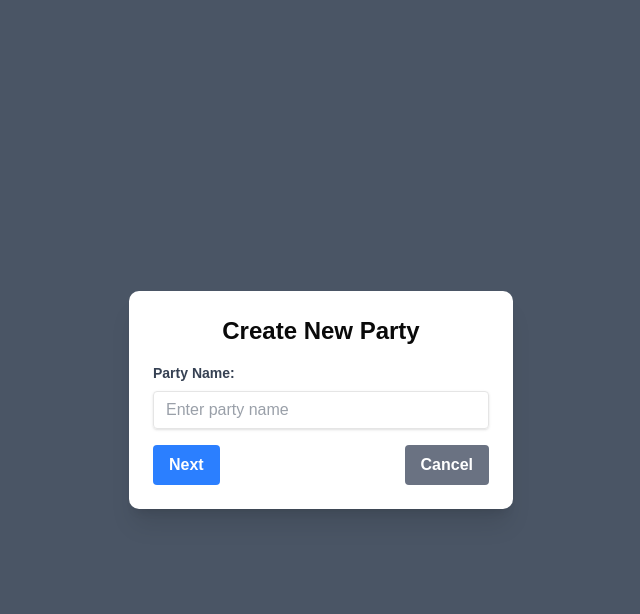
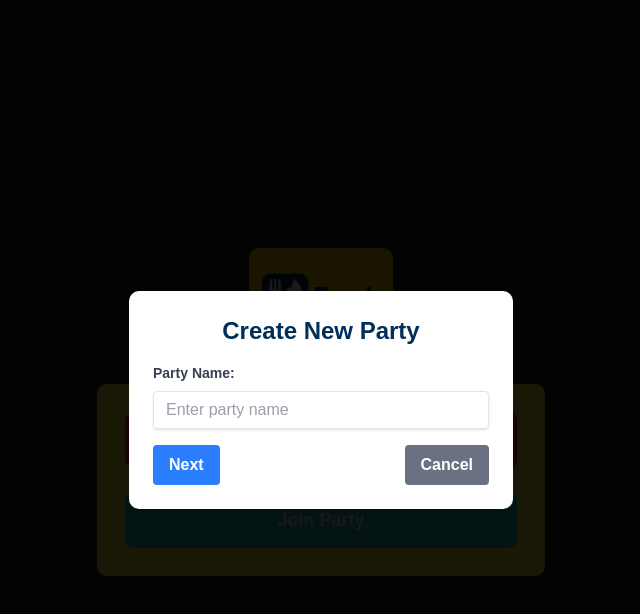
Before and after one commit to Kaleb-Nim/foodr-smu-dot-hack, a Next.js app: page / in a window 1280 px wide. Both pictures are taken after a click on the button "Start Party". Shown: the top 614 px of the page, without its empty margins (319-959 px from the left). Built offline with nearby package versions, Linux system fonts and the light colour scheme; grey boxes are pictures that could not be loaded.

Commit message:
homepage

```diff
--- a/app/components/CreateGroupModal.tsx
+++ b/app/components/CreateGroupModal.tsx
@@ -1,7 +1,8 @@
 "use client";
 
-import React, { useState, useEffect } from 'react';
-import { useRouter } from 'next/navigation';
+import React, { useState, useEffect } from "react";
+import { useRouter } from "next/navigation";
+import clsx from "clsx";
 
 interface CreateGroupModalProps {
   isOpen: boolean;
@@ -10,7 +11,12 @@ interface CreateGroupModalProps {
   initialUserName: string;
 }
 
-export default function CreateGroupModal({ isOpen, onClose, onCreateGroup, initialUserName }: CreateGroupModalProps) {
+export default function CreateGroupModal({
+  isOpen,
+  onClose,
+  onCreateGroup,
+  initialUserName,
+}: CreateGroupModalProps) {
   const [groupName, setGroupName] = useState("");
   // userName state is no longer directly used for group creation here, but kept for initial input
   const [userName, setUserName] = useState(initialUserName);
@@ -35,11 +41,36 @@ export default function CreateGroupModal({ isOpen, onClose, onCreateGroup, initi
   };
 
   return (
-        <div className="fixed inset-0 bg-gray-600 bg-opacity-50 flex items-center justify-center p-4 z-50">
-            <div className="bg-white p-6 rounded-lg shadow-xl w-full max-w-sm">
-                <h2 className="text-2xl font-bold mb-4 text-center">Create New Party</h2>
+    <div
+      className={clsx(
+        "fixed inset-0 z-50 flex items-center justify-center transition-opacity duration-300",
+        isOpen
+          ? "opacity-100 pointer-events-auto"
+          : "opacity-0 pointer-events-none"
+      )}
+    >
+      <div
+        className={clsx(
+          "absolute inset-0 bg-black transition-opacity duration-300",
+          isOpen ? "opacity-90" : "opacity-0"
+        )}
+        onClick={onClose} // Click outside closes modal
+      />
+
+      <div
+        className={clsx(
+          "relative z-10 bg-white p-6 rounded-lg shadow-xl w-full max-w-sm transform transition-all duration-300",
+          isOpen ? "scale-100 opacity-100" : "scale-95 opacity-0"
+        )}
+      >
+        <h2 className="text-2xl font-bold mb-4 text-center text-[#002F5A]">
+          Create New Party
+        </h2>
         <div className="mb-4">
-                    <label htmlFor="groupName" className="block text-gray-700 text-sm font-bold mb-2">
+          <label
+            htmlFor="groupName"
+            className="block text-gray-700 text-sm font-bold mb-2"
+          >
             Party Name:
           </label>
           <input
@@ -51,7 +82,6 @@ export default function CreateGroupModal({ isOpen, onClose, onCreateGroup, initi
             placeholder="Enter party name"
           />
         </div>
-                {/* Removed userName input as it's handled in the new flow */}
         <div className="flex items-center justify-between">
           <button
             onClick={handleSubmit}
--- a/app/components/JoinGroupModal.tsx
+++ b/app/components/JoinGroupModal.tsx
@@ -1,14 +1,18 @@
 "use client";
 
-import React, { useState, useEffect } from 'react';
-import { useRouter } from 'next/navigation';
+import React, { useState, useEffect } from "react";
+import { useRouter } from "next/navigation";
+import clsx from "clsx";
 
 interface JoinGroupModalProps {
   isOpen: boolean;
   onClose: () => void;
 }
 
-export default function JoinGroupModal({ isOpen, onClose }: JoinGroupModalProps) {
+export default function JoinGroupModal({
+  isOpen,
+  onClose,
+}: JoinGroupModalProps) {
   const [groupCode, setGroupCode] = useState("");
   const [error, setError] = useState("");
   const router = useRouter();
@@ -27,7 +31,9 @@ export default function JoinGroupModal({ isOpen, onClose }: JoinGroupModalProps)
       const checkResponse = await fetch(`/api/groups/${groupCode}`);
       if (!checkResponse.ok) {
         const errorData = await checkResponse.json();
-                setError(errorData.message || "Group not found. Please check the code.");
+        setError(
+          errorData.message || "Group not found. Please check the code."
+        );
         return;
       }
 
@@ -40,11 +46,36 @@ export default function JoinGroupModal({ isOpen, onClose }: JoinGroupModalProps)
   };
 
   return (
-        <div className="fixed inset-0 bg-gray-600 bg-opacity-50 flex items-center justify-center p-4 z-50">
-            <div className="bg-white p-6 rounded-lg shadow-xl w-full max-w-sm">
-                <h2 className="text-2xl font-bold mb-4 text-center">Join Party</h2>
+    <div
+      className={clsx(
+        "fixed inset-0 z-50 flex items-center justify-center transition-opacity duration-300",
+        isOpen
+          ? "opacity-100 pointer-events-auto"
+          : "opacity-0 pointer-events-none"
+      )}
+    >
+      <div
+        className={clsx(
+          "absolute inset-0 bg-black transition-opacity duration-300",
+          isOpen ? "opacity-90" : "opacity-0"
+        )}
+        onClick={onClose} // Click outside closes modal
+      />
+
+      <div
+        className={clsx(
+          "relative z-10 bg-white p-6 rounded-lg shadow-xl w-full max-w-sm transform transition-all duration-300",
+          isOpen ? "scale-100 opacity-100" : "scale-95 opacity-0"
+        )}
+      >
+        <h2 className="text-2xl font-bold mb-4 text-center text-[#002F5A]">
+          Join Party
+        </h2>
         <div className="mb-4">
-                    <label htmlFor="groupCode" className="block text-gray-700 text-sm font-bold mb-2">
+          <label
+            htmlFor="groupCode"
+            className="block text-gray-700 text-sm font-bold mb-2"
+          >
             Party Code:
           </label>
           <input
--- a/app/page.tsx
+++ b/app/page.tsx
@@ -1,20 +1,20 @@
 "use client";
 
-import React, { useState, useEffect } from 'react';
-import Link from 'next/link';
-import GroupManager from './components/GroupManager';
-import CreateGroupModal from './components/CreateGroupModal';
-import JoinGroupModal from './components/JoinGroupModal';
+import React, { useState, useEffect } from "react";
+import Link from "next/link";
+import GroupManager from "./components/GroupManager";
+import CreateGroupModal from "./components/CreateGroupModal";
+import JoinGroupModal from "./components/JoinGroupModal";
 
 export default function Home() {
-  const [mode, setMode] = useState<'none' | 'create' | 'join'>('none');
+  const [mode, setMode] = useState<"none" | "create" | "join">("none");
   const [isCreateModalOpen, setIsCreateModalOpen] = useState(false);
   const [isJoinModalOpen, setIsJoinModalOpen] = useState(false);
-  const [userName, setUserName] = useState(''); // State to hold user name for modal
-  const [currentGroupName, setCurrentGroupName] = useState(''); // State to hold group name for GroupManager
+  const [userName, setUserName] = useState(""); // State to hold user name for modal
+  const [currentGroupName, setCurrentGroupName] = useState(""); // State to hold group name for GroupManager
 
   useEffect(() => {
-    const storedUserName = localStorage.getItem('userName');
+    const storedUserName = localStorage.getItem("userName");
     if (storedUserName) {
       setUserName(storedUserName);
     }
@@ -25,43 +25,49 @@ export default function Home() {
   };
 
   const handleCreateGroup = (groupName: string, leaderName: string) => {
-    localStorage.setItem('userName', leaderName); // Save leader's name
+    localStorage.setItem("userName", leaderName); // Save leader's name
     setUserName(leaderName);
     setIsCreateModalOpen(false);
     setCurrentGroupName(groupName); // Store group name in state
-    setMode('create'); // Set mode to 'create' to render GroupManager
+    setMode("create"); // Set mode to 'create' to render GroupManager
   };
 
   return (
-    <div className="min-h-screen flex flex-col items-center justify-center bg-gray-100 p-4">
-      <div className="bg-white rounded-lg shadow-lg overflow-hidden w-full max-w-md">
-        <div className="bg-purple-700 text-white p-4 flex justify-between items-center">
-          <h1 className="text-xl font-semibold">Swipe with Friends</h1>
-          {/* Placeholder for SHIOK logo */}
-          <img src="https://i.imgur.com/l3ty4QJ.png" alt="SHIOK" className="h-8 w-auto" />
-        </div>
-
-        <div className="bg-yellow-400 p-6">
-          <h2 className="text-lg font-bold mb-4">Party Mode</h2>
+    <div className="min-h-screen flex flex-col items-center justify-center bg-[#252525] p-6">
+      <div className="text-black p-6 flex justify-center items-center">
+        {/* Placeholder for SHIOK logo */}
+        <img
+          src="/images/logo_foodr (2).png"
+          alt="SHIOK"
+          className="h-24 w-auto rounded-lg mb-4"
+        />
+      </div>
+      <div className="rounded-lg shadow-lg overflow-hidden w-full max-w-md bg-[#FBEB35]">
+        <div className="p-7 text-black">
           <div className="space-y-4">
             <button
               onClick={handleCreatePartyClick}
-              className="w-full py-3 bg-blue-800 text-white rounded-md text-lg font-semibold hover:bg-blue-900 transition-colors"
+              className="w-full py-3 bg-[#F1204A] text-white rounded-md text-lg font-semibold hover:-translate-y-2 transition duration-400 hover:shadow-lg shadow-[#033624] active:text-[#F1204A] active:bg-white border-2 border-[#F1204A]"
             >
               Start Party
             </button>
             <button
               onClick={() => setIsJoinModalOpen(true)}
-              className="w-full py-3 bg-blue-800 text-white rounded-md text-lg font-semibold hover:bg-blue-900 transition-colors"
+              className="mt-2 w-full py-3 bg-[#2DCCD3] text-white rounded-md text-lg font-semibold hover:-translate-y-2 transition duration-400 hover:shadow-lg shadow-[#033624] active:text-[#2DCCD3] active:bg-white border-2 border-[#2DCCD3]"
             >
               Join Party
             </button>
           </div>
         </div>
 
-        {mode !== 'none' && (
+        {mode !== "none" && (
           <div className="p-6 bg-white">
-            <GroupManager initialMode={mode} onBack={() => setMode('none')} userName={userName} groupName={currentGroupName} />
+            <GroupManager
+              initialMode={mode}
+              onBack={() => setMode("none")}
+              userName={userName}
+              groupName={currentGroupName}
+            />
           </div>
         )}
 
@@ -76,12 +82,6 @@ export default function Home() {
           isOpen={isJoinModalOpen}
           onClose={() => setIsJoinModalOpen(false)}
         />
-
-        <div className="p-4 text-center bg-gray-200">
-          <Link href="/map" className="text-blue-600 hover:underline">
-            Go to Food Map
-          </Link>
-        </div>
       </div>
     </div>
   );
```
Also changed, not shown: 1 other file (tests, documents, lock files or other folders). Lines whose indentation alone changed are shown as unchanged.
